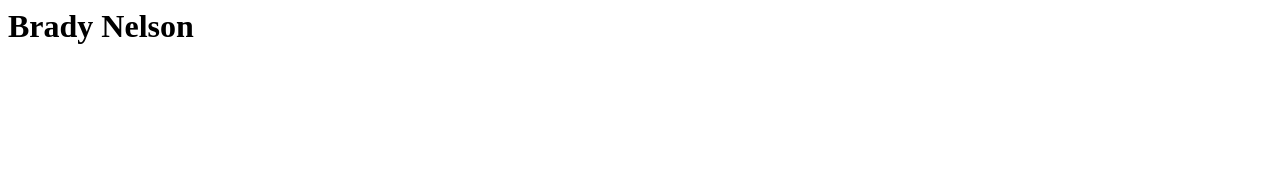
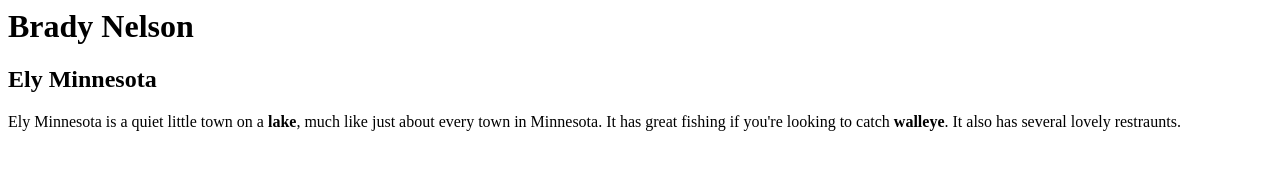
Before and after one commit to 44-563-WebApps-F23/44563-webapps-f23-assignment3-KnoxxsGold, a plain HTML site: page index.html in a window 1280 px wide. Drawn offline with Linux system fonts and the light colour scheme.

Commit message:
Added Paragraph and bolded words

```diff
--- a/index.html
+++ b/index.html
@@ -1,4 +1,10 @@
 <html>
     <head><title> A cool vacation spot! </title></head>
     <body><h1> Brady Nelson </h1></body>
-</html>
+    <body><h2>Ely Minnesota </h2></body>
+    <p>Ely Minnesota is a quiet little town on a <strong>lake</strong>, much like just about every town in Minnesota.
+        It has great fishing if you're looking to catch <strong>walleye</strong>. It also has several lovely restraunts.
+    </p>
+
+
+    </html>
```
